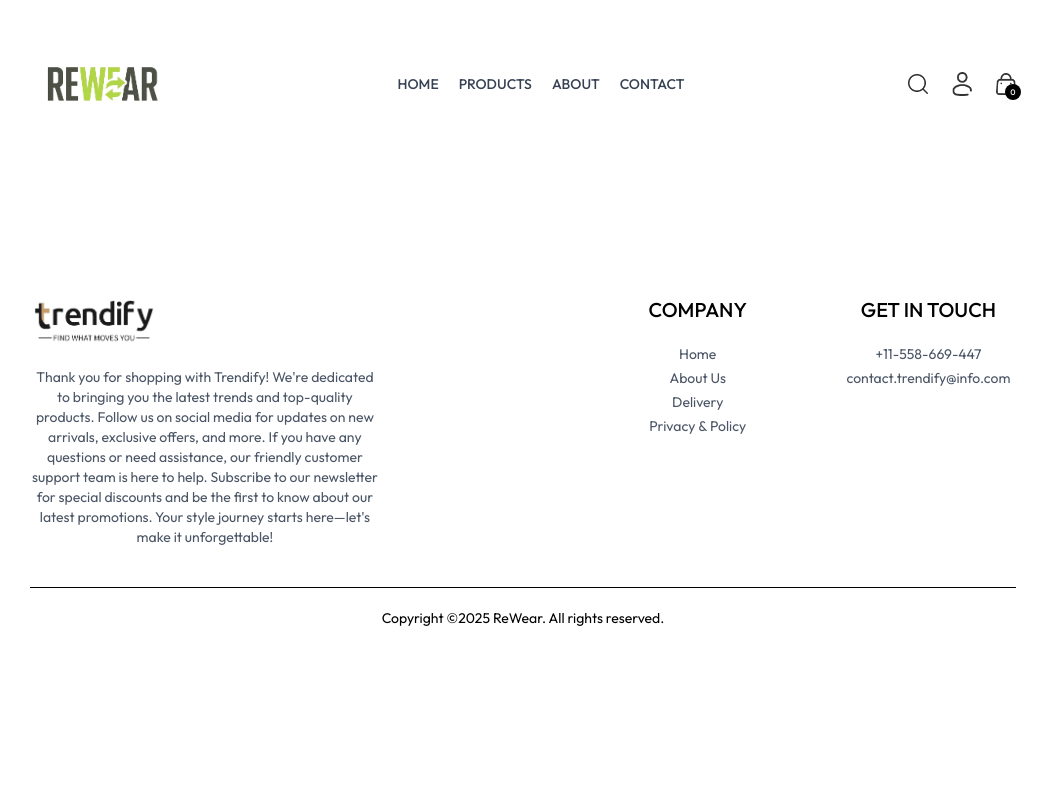
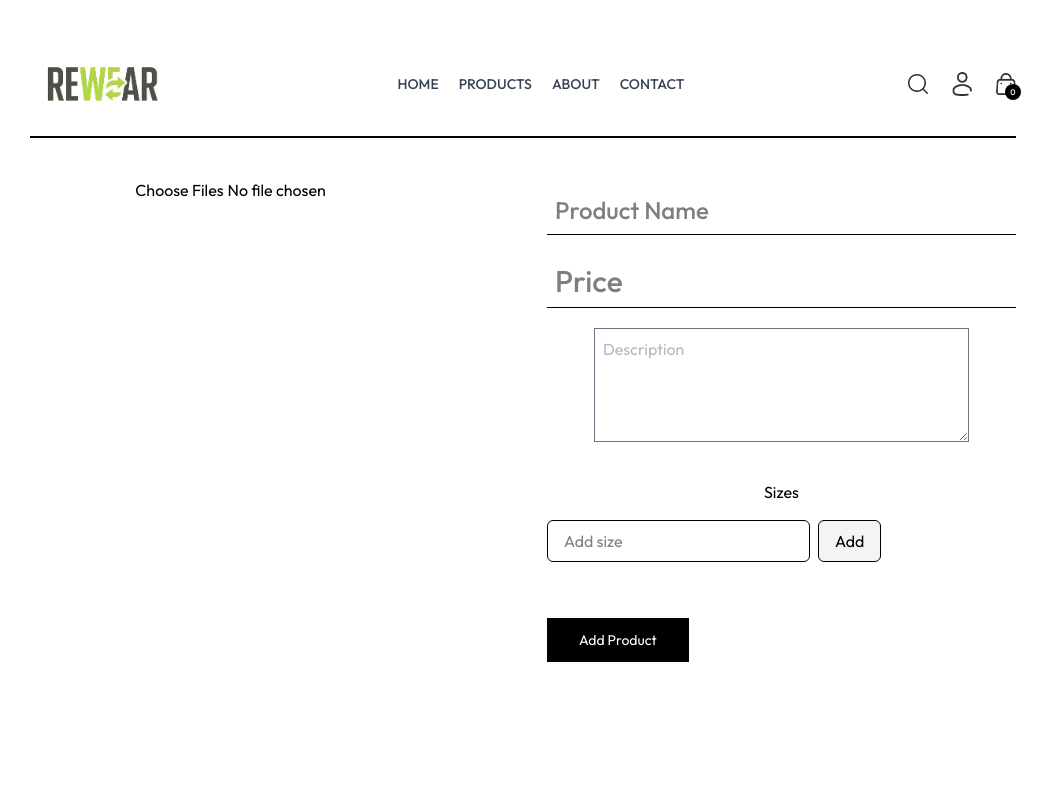
Before and after one commit to pratsha2005/Odoo-Hackathon-2025-, a React (Vite) app in the folder frontend/: page /add-product in a window 1280 px wide. Shown: the top 800 px of the page, without its empty margins (117-1169 px from the left). Built offline with nearby package versions, Linux system fonts and the light colour scheme.

Commit message:
Add add-products page

```diff
--- a/frontend/src/App.jsx
+++ b/frontend/src/App.jsx
@@ -7,6 +7,8 @@ import SearchBar from './components/SearchBar'
 import { ToastContainer, toast } from 'react-toastify';
 import 'react-toastify/dist/ReactToastify.css';
 import Products from './pages/Products'
+import Product from './pages/Product'
+import AddProduct from './pages/AddProduct'
 
 
 function App() {
@@ -19,6 +21,8 @@ function App() {
       <Routes>
         <Route path='/' element={<Home />} />
         <Route path='/products' element={<Products />} />
+        <Route path='/product/:productId' element={<Product />} />
+        <Route path='/add-product' element={<AddProduct />} />
         {/* Add more routes as needed */}
       </Routes>
       <Footer />
--- a/frontend/src/context/ShopContext.jsx
+++ b/frontend/src/context/ShopContext.jsx
@@ -11,7 +11,7 @@ const ShopContextProvider = (props) => {
   const [cartItems, setCartItems] = useState({});
   const navigate = useNavigate();
 
-  const currency = "$";
+  const redeemmPointIconPath = "$";
   const delivery_fee = 10;
 
   useEffect(() => {
@@ -97,7 +97,7 @@ const ShopContextProvider = (props) => {
 
   const value = {
     products,
-    currency,
+    redeemmPointIconPath,
     delivery_fee,
     search,
     setSearch,
--- /dev/null
+++ b/frontend/src/pages/AddProduct.jsx
@@ -0,0 +1,129 @@
+import React, { useState } from 'react';
+
+const AddProduct = () => {
+  const [images, setImages] = useState([]);
+  const [preview, setPreview] = useState([]);
+  const [name, setName] = useState('');
+  const [price, setPrice] = useState('');
+  const [description, setDescription] = useState('');
+  const [sizes, setSizes] = useState([]);
+  const [sizeInput, setSizeInput] = useState('');
+
+  const handleImageChange = (e) => {
+    const files = Array.from(e.target.files);
+    setImages(files);
+
+    // Preview images
+    const previews = files.map(file => URL.createObjectURL(file));
+    setPreview(previews);
+  };
+
+  const handleAddSize = () => {
+    if (sizeInput && !sizes.includes(sizeInput)) {
+      setSizes([...sizes, sizeInput]);
+      setSizeInput('');
+    }
+  };
+
+  const handleRemoveSize = (size) => {
+    setSizes(sizes.filter(s => s !== size));
+  };
+
+  const handleSubmit = (e) => {
+    e.preventDefault();
+    // Handle form submission logic here (e.g., send to backend)
+    alert('Product added!');
+  };
+
+  return (
+    <form onSubmit={handleSubmit} className='pt-10 border-t-2'>
+      <div className='flex flex-col gap-12 sm:gap-12 sm:flex-row'>
+        {/* Image Upload & Preview */}
+        <div className='flex flex-col-reverse flex-1 gap-3 sm:flex-row'>
+          <div className='flex justify-between overflow-x-auto sm:flex-col sm:overflow-y-scroll sm:justify-normal sm:w-[18.7%] w-full'>
+            {preview.map((src, idx) => (
+              <img
+                src={src}
+                key={idx}
+                className='w-[24%] sm:w-full sm:mb-3 flex-shrink-0 border-2 border-gray-200 py-2 px-2'
+                alt="Preview"
+              />
+            ))}
+          </div>
+          <div className='w-full sm:w-[80%] flex flex-col items-center'>
+            <input
+              type="file"
+              multiple
+              accept="image/*"
+              onChange={handleImageChange}
+              className='mb-4'
+            />
+            {preview[0] && (
+              <img src={preview[0]} className='w-full h-auto' alt="Main Preview" />
+            )}
+          </div>
+        </div>
+        {/* Product Info Form */}
+        <div className='flex-1'>
+          <input
+            type="text"
+            placeholder="Product Name"
+            value={name}
+            onChange={e => setName(e.target.value)}
+            className='mt-2 text-2xl font-medium w-full border-b p-2'
+            required
+          />
+          <input
+            type="number"
+            placeholder="Price"
+            value={price}
+            onChange={e => setPrice(e.target.value)}
+            className='mt-5 text-3xl font-medium w-full border-b p-2'
+            required
+          />
+          <textarea
+            placeholder="Description"
+            value={description}
+            onChange={e => setDescription(e.target.value)}
+            className='mt-5 text-gray-500 md:w-4/5 border p-2'
+            rows={4}
+            required
+          />
+          <div className='flex flex-col gap-4 my-8'>
+            <p>Sizes</p>
+            <div className='flex gap-2'>
+              <input
+                type="text"
+                placeholder="Add size"
+                value={sizeInput}
+                onChange={e => setSizeInput(e.target.value)}
+                className='border py-2 px-4 rounded-md'
+              />
+              <button type="button" onClick={handleAddSize} className='border py-2 px-4 bg-gray-100 rounded-md'>
+                Add
+              </button>
+            </div>
+            <div className='flex gap-2'>
+              {sizes.map((size, idx) => (
+                <span key={idx} className='border py-2 px-4 bg-gray-100 rounded-md flex items-center'>
+                  {size}
+                  <button type="button" onClick={() => handleRemoveSize(size)} className='ml-2 text-red-500'>x</button>
+                </span>
+              ))}
+            </div>
+          </div>
+          <div className='flex items-center gap-4 mt-5 sm:mt-10'>
+            <button
+              type="submit"
+              className='px-8 py-3 text-sm text-white bg-black active:bg-gray-700'
+            >
+              Add Product
+            </button>
+          </div>
+        </div>
+      </div>
+    </form>
+  );
+};
+
+export default AddProduct;
--- /dev/null
+++ b/frontend/src/pages/Product.jsx
@@ -0,0 +1,93 @@
+import React, { useContext, useEffect, useState } from 'react'
+import { useParams } from 'react-router-dom'
+import { ShopContext } from '../context/ShopContext';
+
+const Product = () => {
+
+  const {productId} = useParams();
+  const {products, currency, addToCart} = useContext(ShopContext);
+  const [productData, setProductData] = useState(false);
+  const [image, setImage] = useState('');
+  const [size, setSize] = useState('');
+
+  const fetchProductData = async () => {
+    products.map((item) => {
+      if (item._id === productId) {
+        setProductData(item)
+        setImage(item.image[0])
+        return null;
+      }
+    })
+  }
+
+  useEffect(() => {
+    fetchProductData();
+  }, [productId, products]);
+
+  return productData ? (
+    <div className='pt-10 transition-opacity duration-500 ease-in border-t-2 opacity-100'>
+      {/* Product Data */}
+      <div className='flex flex-col gap-12 sm:gap-12 sm:flex-row'>
+        {/* Product Images */}
+        <div className='flex flex-col-reverse flex-1 gap-3 sm:flex-row'>
+          <div className='flex justify-between overflow-x-auto sm:flex-col sm:overflow-y-scroll sm:justify-normal sm:w-[18.7%] w-full'>
+            {
+              productData.image.map((item, index) => (
+                <img
+                  src={item}
+                  key={index}
+                  onClick={() => setImage(item)}
+                  className={`w-[24%] sm:w-full sm:mb-3 flex-shrink-0 cursor-pointer ${
+                    image === item ? 'border-2 border-gray-600 py-2 px-2' : ''
+                  }`}
+                  alt="Photo"
+                />
+              ))
+            }
+          </div>
+          <div className='w-full sm:w-[80%]'>
+            <img src={image} className='w-full h-auto' alt="Photo" />
+          </div>
+        </div>
+        {/* Product Info */}
+        <div className='flex-1'>
+          <h1 className='mt-2 text-2xl font-medium'>{productData.name}</h1>
+          <p className='mt-5 text-3xl font-medium'>{productData.price} *</p>
+          <p className='mt-5 text-gray-500 md:w-4/5'>{productData.description}</p>
+          <div className='flex flex-col gap-4 my-8'>
+            <p>Size</p>
+            <div className='flex gap-2'>
+              {productData.sizes.map((item, index) => (
+                <button
+                  key={index}
+                  onClick={() => setSize(item)}
+                  className={`border py-2 px-4 bg-gray-100 rounded-md ${item === size ? 'border-orange-500' : ''}`}
+                >
+                  {item}
+                </button>
+              ))}
+            </div>
+          </div>
+          <div className='flex items-center gap-4 mt-5 sm:mt-10'>
+            <button
+                onClick={() => addToCart(productData._id, size)}
+                className='px-8 py-3 text-sm text-white bg-black active:bg-gray-700'
+            >
+                Request Exchange
+            </button>
+                <button
+                onClick={() => addToCart(productData._id, size)}
+                className='px-8 py-3 text-sm border-1 border-black text-black bg-white active:bg-gray-700'
+            >
+                Redeem
+            </button>
+          </div>
+
+        </div>
+      </div>
+
+    </div>
+  ) : <div className='opacity-0'></div>
+}
+
+export default Product
```
